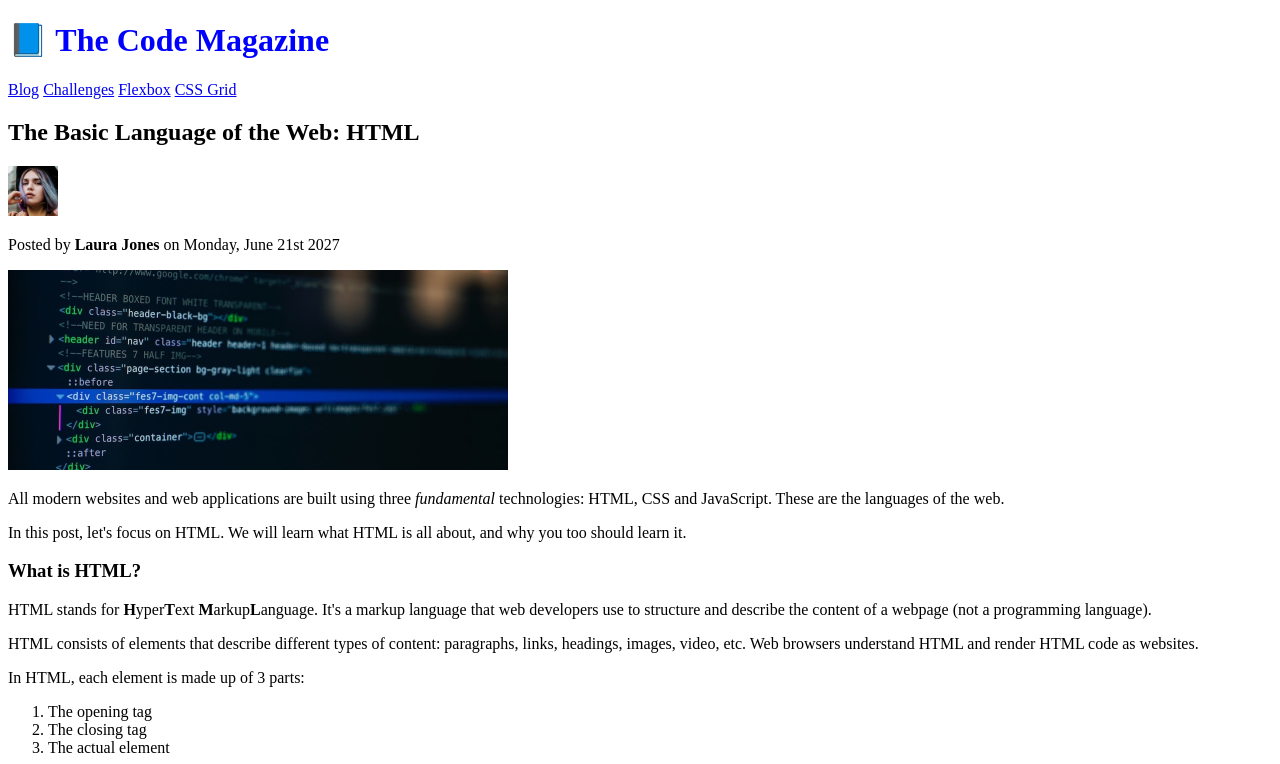
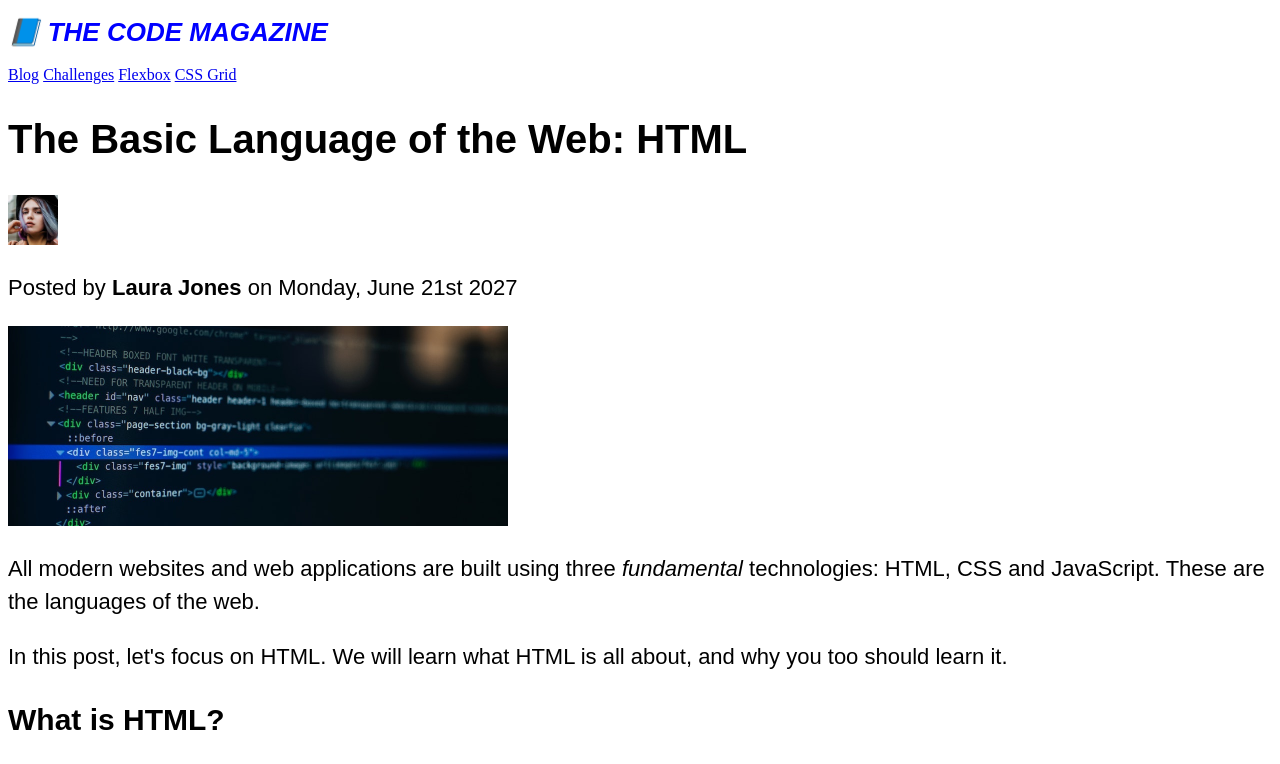
Before and after one commit to a9nine/Build-Responsive-Real-World-Websites-with-HTML-and-CSS, a plain HTML site: page index.html in a window 1280 px wide. Shown: the top 764 px of the page. Drawn offline with Linux system fonts and the light colour scheme.

Commit message:
update css attribute

```diff
--- a/style.css
+++ b/style.css
@@ -1,3 +1,22 @@
 h1 {
   color: blue;
+  font-size: 26px;
+  font-family: sans-serif;
+  text-transform: uppercase;
+  font-style: italic;
 }
+h2 {
+  font-size: 40px;
+  font-family: sans-serif;
+}
+
+h3 {
+  font-size: 30px;
+  font-family: sans-serif;
+}
+
+p {
+  font-size: 22px;
+  font-family: sans-serif;
+  line-height: 1.5;
+}
```
